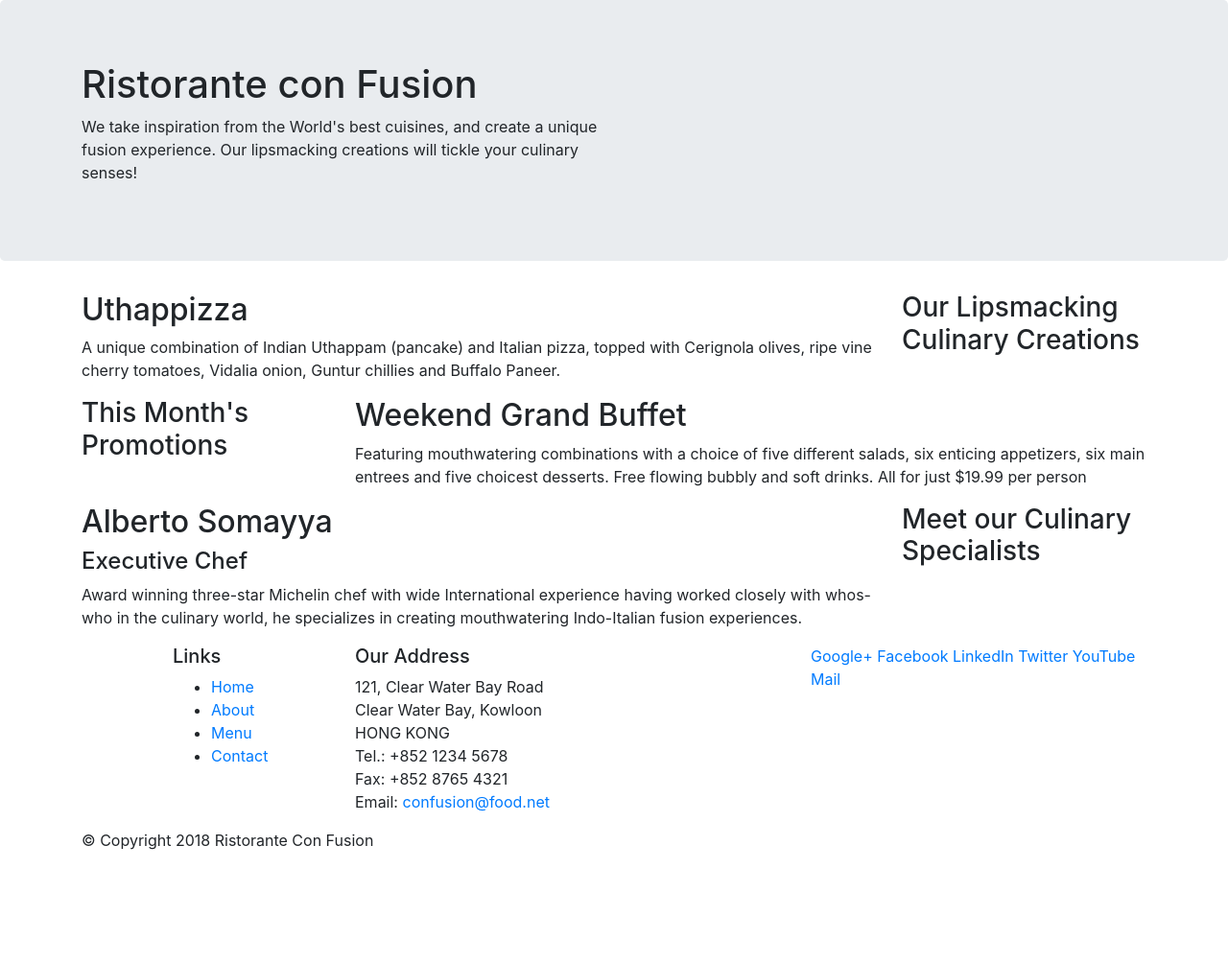
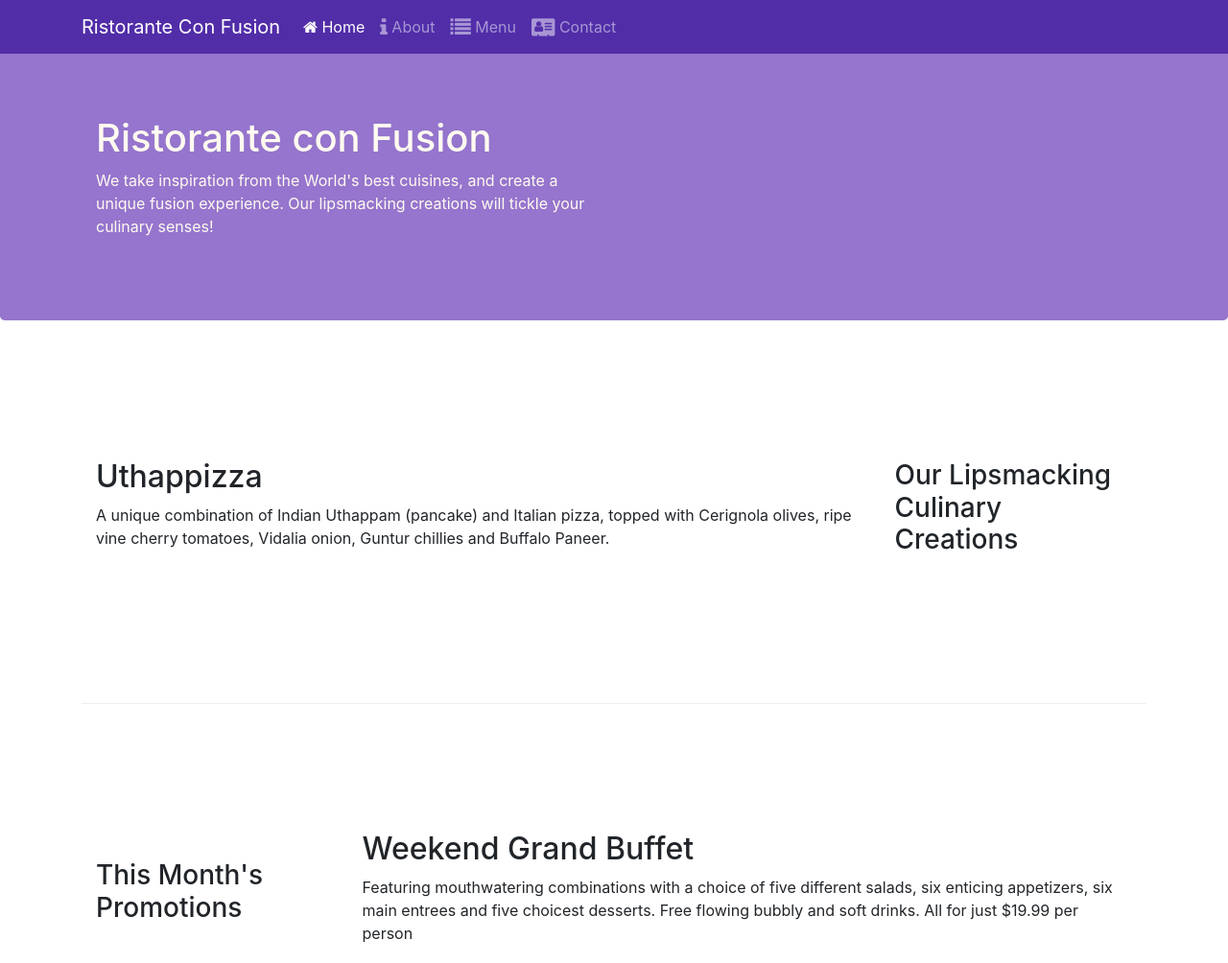
Before and after one commit to Karanyogi/test3, a website: page index.html in a window 1280 px wide. Shown: the top 1004 px of the page at 96% size. Before the commit the page ends 904 px from the top, so only its background shows below. Drawn offline with nearby package versions, Linux system fonts and the light colour scheme.

Commit message:
font-icons

```diff
--- /dev/null
+++ b/css/styles.css
@@ -0,0 +1,39 @@
+body{
+    padding:50px 0px 0px 0px;
+    z-index:0;
+}
+
+.navbar-dark {
+    background-color: #512DA8;
+}
+
+.row-header{
+    margin:0px auto;
+    padding:0px;
+}
+
+.row-content {
+    margin:0px auto;
+    padding: 50px 0px 50px 0px;
+    border-bottom: 1px ridge;
+    min-height:400px;
+}
+
+.footer{
+    background-color: #D1C4E9;
+    margin:0px auto;
+    padding: 20px 0px 20px 0px;
+}
+
+.jumbotron {
+    padding:70px 30px 70px 30px;
+    margin:0px auto;
+    background: #9575CD ;
+    color:floralwhite;
+}
+
+address{
+    font-size:80%;
+    margin:0px;
+    color:#0f0f0f;
+}
--- a/index.html
+++ b/index.html
@@ -10,13 +10,49 @@
 
         <!-- Bootstrap CSS -->
         <link rel="stylesheet" href="node_modules/bootstrap/dist/css/bootstrap.min.css">
+        <link rel="stylesheet" href="node_modules/font-awesome/css/font-awesome.min.css">
+        <link rel="stylesheet" href="node_modules/bootstrap-social/bootstrap-social.css">
+        <link href="css/styles.css" rel="stylesheet">
 </head>
 
 <body>
 
+
+    <nav class="navbar navbar-dark navbar-expand-sm fixed-top">
+        <div class="container">
+
+            <button class="navbar-toggler" type="button" data-toggle="collapse" data-target="#Navbar">
+                <span class="navbar-toggler-icon"></span>
+            </button>
+
+            <a class="navbar-brand" href="#">Ristorante Con Fusion</a>
+
+            <div class="collapse navbar-collapse" id="Navbar" >
+                <ul class="navbar-nav mr-auto">
+                    <li class="nav-item active" >
+                        <a class="nav-link" href="#"> <span class="fa fa-home"></span> Home</a>
+                    </li>
+                    <li class="nav-item" >
+                        <a class="nav-link" href="./aboutus.html"> <span class="fa fa-info fa-lg" ></span> About</a>
+                    </li>
+                    <li class="nav-item" >
+                        <a class="nav-link" href="#"> <span class="fa fa-list fa-lg"></span> Menu</a>
+                    </li>
+                    <li class="nav-item" >
+                        <a class="nav-link" href=""><span class="fa fa-address-card fa-lg"></span> Contact</a>
+                    </li>
+                </ul>
+            </div>
+
+        </div>
+   </nav>
+
+
+
+
     <header class="jumbotron">
         <div class="container">
-            <div class="row">
+            <div class="row row-header">
                 <div class="col-12 col-sm-6">
                     <h1>Ristorante con Fusion</h1>
                     <p>We take inspiration from the World's best cuisines, and create a unique fusion experience. Our lipsmacking creations will tickle your culinary senses!</p>
@@ -28,7 +64,7 @@
     </header>
 
     <div class="container">
-        <div class="row">
+        <div class="row row-content align-items-center">
             <div class="col-12 col-sm-4 order-sm-last col-md-3">
                 <h3>Our Lipsmacking Culinary Creations</h3>
             </div>
@@ -39,7 +75,7 @@
         </div>
 
 
-        <div class="row">
+        <div class="row row-content align-items-center">
             <div class="col-12 col-sm-4 col-md-3">
                 <h3>This Month's Promotions</h3>
             </div>
@@ -49,7 +85,7 @@
             </div>
         </div>
 
-        <div class="row">
+        <div class="row row-content align-items-center">
             <div class="col-12 col-sm-4 order-sm-last col-md-3">
                 <h3>Meet our Culinary Specialists</h3>
             </div>
@@ -61,12 +97,12 @@
         </div>
     </div>
 
-    <footer>
+    <footer class="footer">
         <div class="container">
             <div class="row">
                 <div class="col-4 offset-1 col-sm-2">
                     <h5>Links</h5>
-                    <ul>
+                    <ul class="list-unstyled">
                         <li><a href="#">Home</a></li>
                         <li><a href="#">About</a></li>
                         <li><a href="#">Menu</a></li>
@@ -79,23 +115,28 @@
 		              121, Clear Water Bay Road<br>
 		              Clear Water Bay, Kowloon<br>
 		              HONG KONG<br>
-		              Tel.: +852 1234 5678<br>
-		              Fax: +852 8765 4321<br>
-		              Email: <a href="mailto:confusion@food.net">confusion@food.net</a>
+		              <i class="fa fa-phone fa-lg" ></i>: +852 1234 5678<br>
+		              <i class="fa fa-fax fa-lg" ></i>: +852 8765 4321<br>
+		              <i class="fa fa-envelope fa-lg" ></i> <a href="mailto:confusion@food.net">confusion@food.net</a>
 		           </address>
                 </div>
-                <div class="col-12 col-sm-4">
-                    <div>
-                        <a href="http://google.com/+">Google+</a>
-                        <a href="http://www.facebook.com/profile.php?id=">Facebook</a>
-                        <a href="http://www.linkedin.com/in/">LinkedIn</a>
-                        <a href="http://twitter.com/">Twitter</a>
-                        <a href="http://youtube.com/">YouTube</a>
-                        <a href="mailto:">Mail</a>
+                <div class="col-12 col-sm-4 align-self-center">
+                    <div class="text-center">
+                        <a class="btn btn-social-icon btn-google" href="http://google.com/+"> <i class="fa fa-google-plus fa-lg"></i> Google+</a>
+
+                        <a class="btn btn-social-icon btn-facebook" href="http://www.facebook.com/profile.php?id="> <i class="fa fa-facebook fa-lg"></i> Facebook</a>
+
+                        <a class="btn btn-social-icon btn-linkedin" href="http://www.linkedin.com/in/"> <i class="fa fa-linkedin fa-lg"></i> LinkedIn</a>
+
+                        <a class="btn btn-social-icon btn-twitter" href="http://twitter.com/"> <i class="fa fa-twitter fa-lg"></i> Twitter</a>
+
+                        <a class="btn btn-social-icon btn-google" href="http://youtube.com/"> <i class="fa fa-youtube fa-lg"></i> YouTube</a>
+
+                        <a class="btn btn-social-icon" href="mailto:"> <i class="fa fa-envelope-o fa-lg"></i> Mail</a>
                     </div>
                 </div>
            </div>
-           <div class="row">
+           <div class="row justify-content-center" >
                 <div class="col-auto">
                     <p>© Copyright 2018 Ristorante Con Fusion</p>
                 </div>
--- a/package.json
+++ b/package.json
@@ -15,6 +15,8 @@
   },
   "dependencies": {
     "bootstrap": "^4.0.0",
+    "bootstrap-social": "^5.1.1",
+    "font-awesome": "^4.7.0",
     "jquery": "^3.3.1",
     "popper.js": "^1.12.9"
   }
```
Also changed, not shown: aboutus.html (added, +170 -0 lines), 1 other file.
